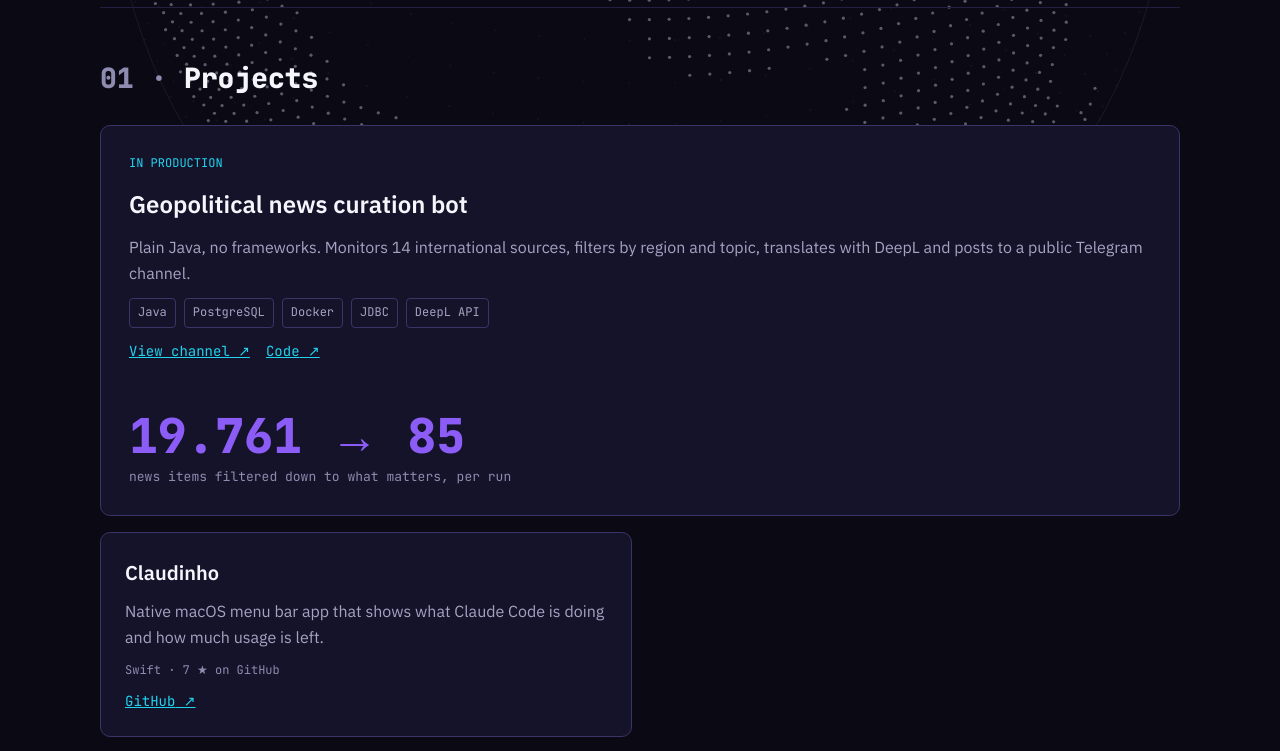
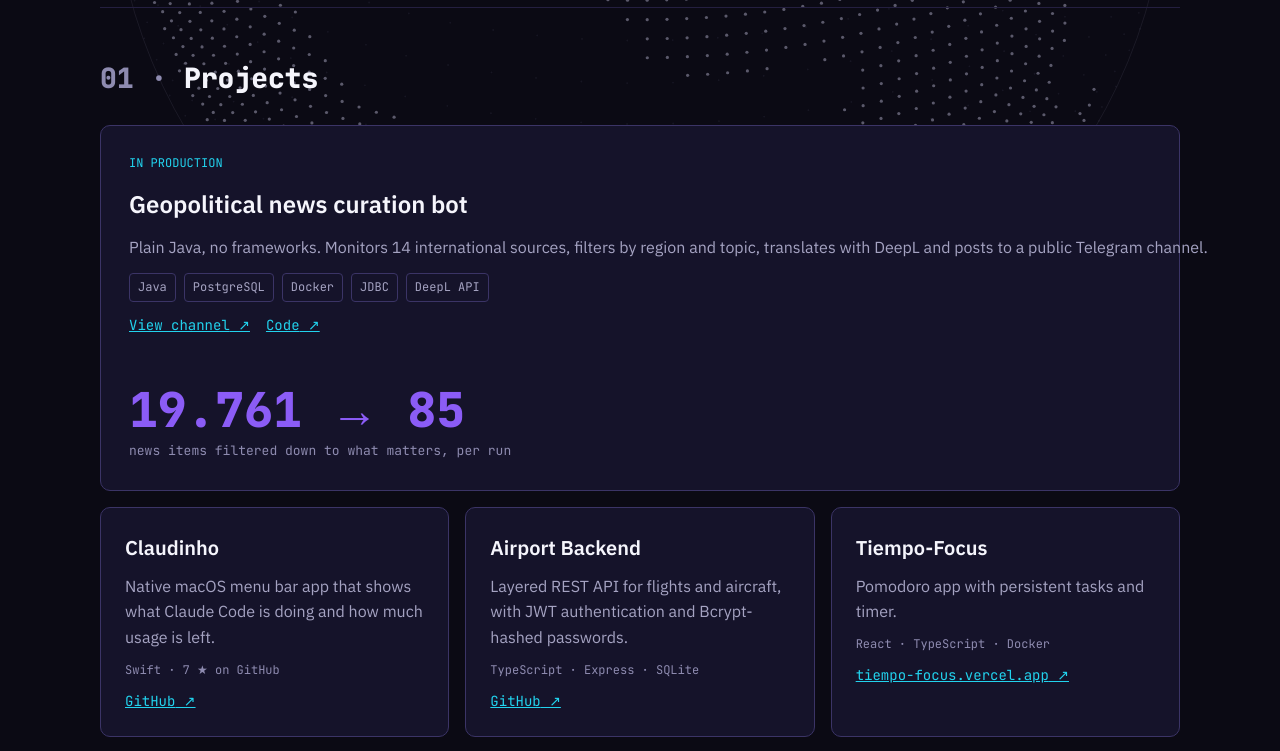
Before and after one commit to AlmeidaSNicolas/portfolio, a Next.js app: page / in a window 1280 px wide. Shown: the part 540-1291 px from the top of the page. Built offline with nearby package versions, Linux system fonts and the light colour scheme.

Commit message:
Revert "fix: place Claudinho next to the bot card, filling the empty space (#3)" (#4)
This reverts commit e3230c469f6d46e30613d9f026c9f75442a03355.

```diff
--- a/app/globals.css
+++ b/app/globals.css
@@ -382,18 +382,12 @@ h3 {
 .featured-pair {
   grid-column: 1 / -1;
   display: grid;
-  grid-template-columns: 1fr 1fr;
+  grid-template-columns: repeat(auto-fit, minmax(340px, 1fr));
+  align-items: start; /* cada card tem a altura do próprio conteúdo */
   gap: 16px;
 }
 .featured-pair > .card-featured {
-  flex-direction: column;
-}
-.featured-side {
-  display: flex;
-  flex-direction: column;
-  gap: 16px;
-}
-.featured-side .card-featured {
+  grid-column: auto;
   flex-direction: column;
 }
 .featured-pair > .card-featured:only-child {
@@ -461,9 +455,6 @@ h3 {
 }
 
 @media (max-width: 800px) {
-  .featured-pair {
-    grid-template-columns: 1fr;
-  }
   .how-steps {
     grid-template-columns: 1fr;
   }
@@ -486,7 +477,6 @@ h3 {
 .featured-pair .card-featured .metric {
   flex: none;
 }
-.featured-pair > .card-featured .metric {
-  margin-top: auto;
-  padding-top: 16px;
+.featured-pair .card-featured .metric {
+  margin-top: 16px;
 }
--- a/components/Projects.tsx
+++ b/components/Projects.tsx
@@ -71,10 +71,10 @@ export function Projects({ apiProjects }: { apiProjects: ApiProjects }) {
             </div>
           </article>
 
-          <div className="featured-side">
           {featuredFromApi.map((project) => (
             <ApiCard key={project.repoName} project={project} featured />
           ))}
+        </div>
 
         <article className="card">
           <h3>{p.claudinho.title}</h3>
@@ -84,8 +84,6 @@ export function Projects({ apiProjects }: { apiProjects: ApiProjects }) {
             <External href={links.claudinhoRepo}>GitHub</External>
           </div>
         </article>
-          </div>
-        </div>
 
         <article className="card">
           <h3>{p.airport.title}</h3>
```
Lines whose indentation alone changed are shown as unchanged.
